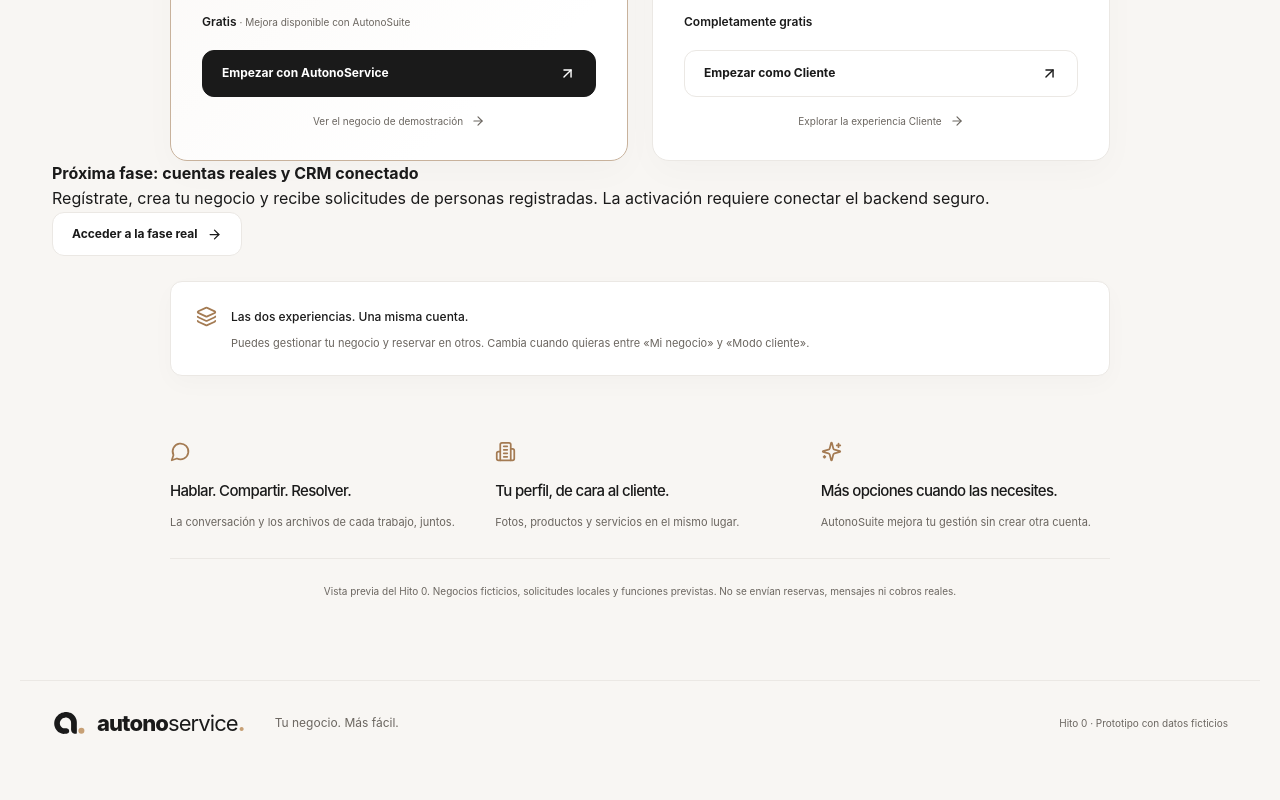
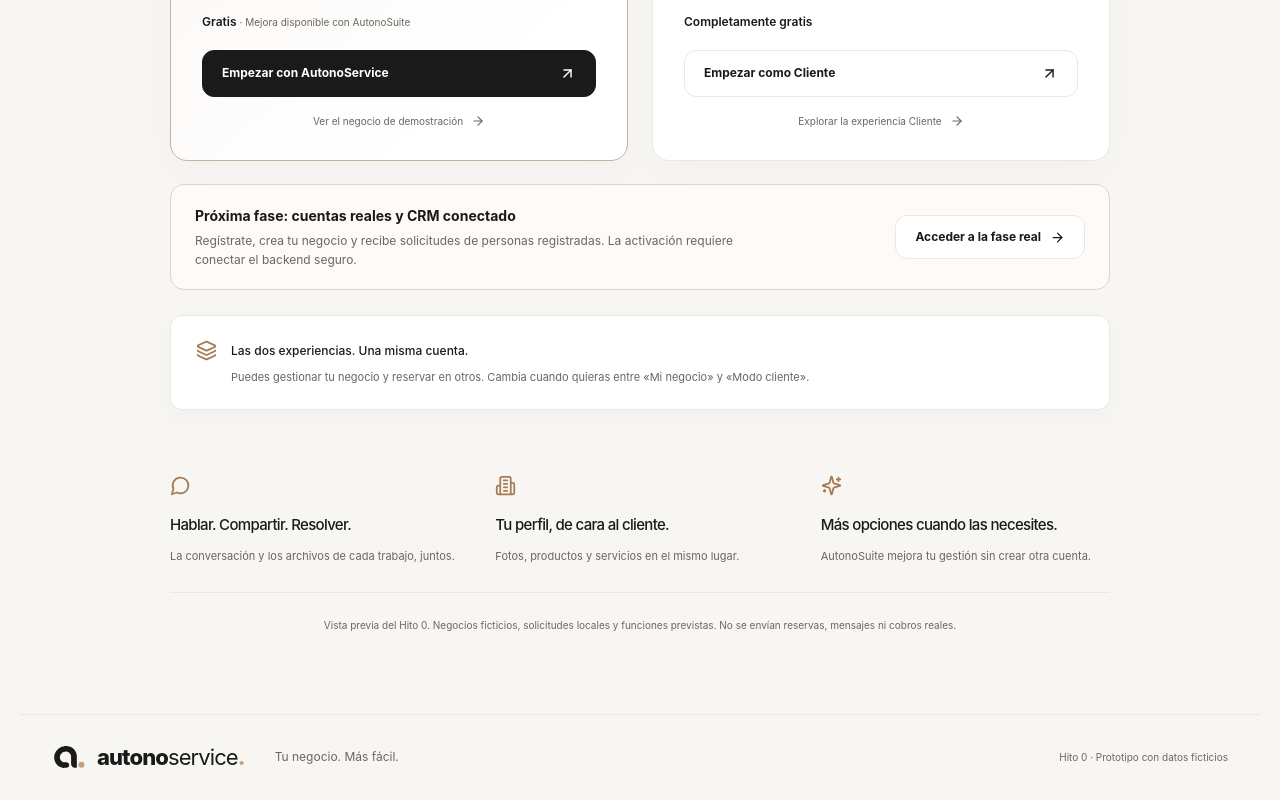
Before and after one commit to quimfuentes28code/EZ-SHOP, a Next.js app: page / in a window 1280 px wide. Shown: the part 764-1564 px from the top of the page. Before the commit the page ends 1530 px from the top, so only its background shows below. Built offline with nearby package versions, Linux system fonts and the light colour scheme.

Commit message:
Add visual entry to connected accounts without altering approved design

```diff
--- a/src/app/visual-identity.css
+++ b/src/app/visual-identity.css
@@ -206,3 +206,11 @@ h1,h2,h3 { letter-spacing: -0.045em; }
   .brand, .site-footer .brand { font-size: 19px; }
   .brand .brand-mark { width: 30px; height: 26px; }
 }
+
+
+/* Entry point for the connected accounts beta, without replacing the existing Hito 0 landing. */
+.real-phase-entry { max-width:940px; margin:23px auto 0; border:1px solid #e3d4c4; background:color-mix(in srgb,var(--surface) 88%,#edd9c4); border-radius:14px; padding:20px 24px; display:flex;justify-content:space-between;align-items:center;gap:22px; }
+.real-phase-entry strong {font-size:14px;display:block;color:var(--text);}
+.real-phase-entry p {font-size:12px;line-height:1.55;color:var(--muted);margin:6px 0 0;max-width:550px;}
+.real-phase-entry .button {white-space:nowrap;}
+@media(max-width:700px){.real-phase-entry{align-items:stretch;flex-direction:column;padding:18px}.real-phase-entry .button{width:100%}}
```
